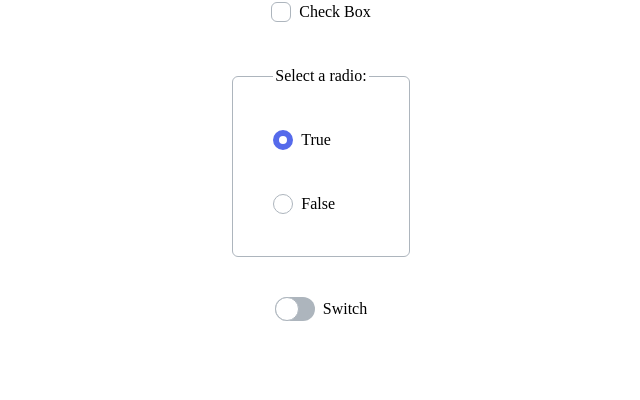
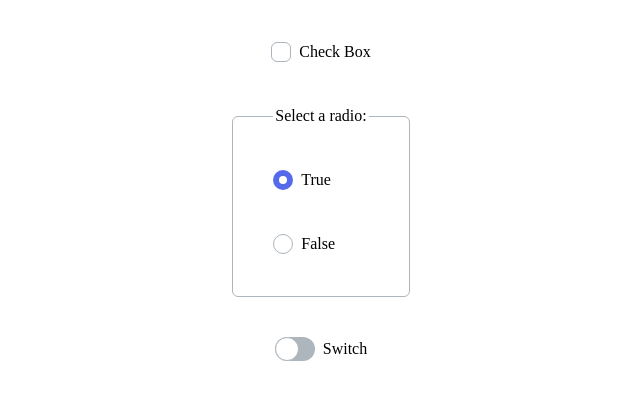
Before and after one commit to thanix-k/custom-control-elements, a plain HTML site: page index.html in a window 1280 px wide. Shown: the whole page, without its empty margins (319-959 px from the left). Drawn offline with Linux system fonts and the light colour scheme.

Commit message:
refactor: added margin top

```diff
--- a/index.html
+++ b/index.html
@@ -8,7 +8,7 @@
 </head>
 <body class="flex flex-col justify-center items-center">
 
-    <label for="checkbox" class="flex items-center">
+    <label for="checkbox" class="flex items-center mt-10">
         <input type="checkbox" id="checkbox" name="checkbox" value="checkbox"
             class="appearance-none cursor-pointer hrink-0 checked:bg-purple-500 h-5 w-5 rounded-md border border-custom-grey border-solid checked:bg-checked checked:border-none checked:bg-purple-500">
             <span class="ml-2">Check Box</span>
```
